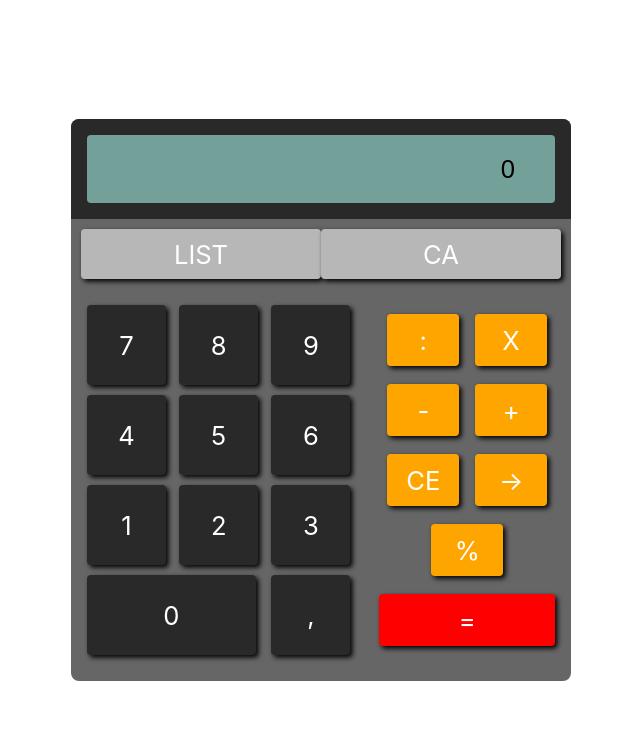
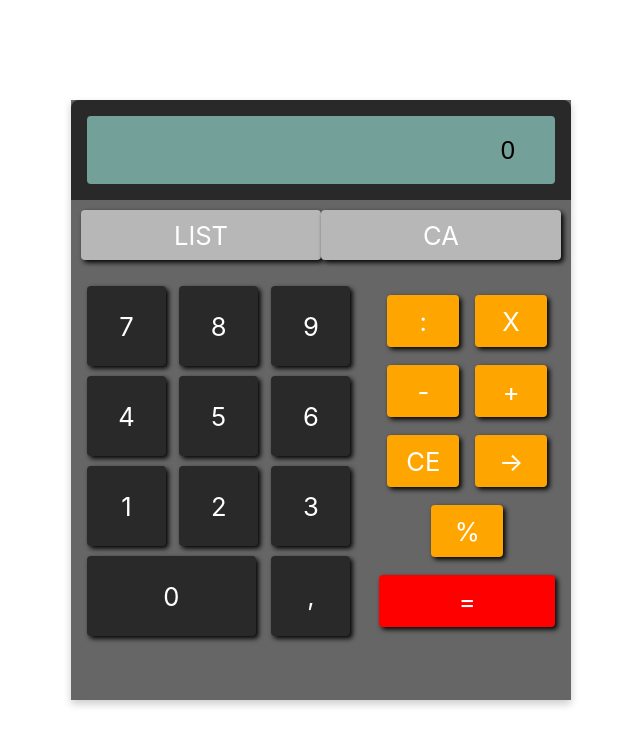
Before and after one commit to ThetaBet/AKTIREACT, a React (Create React App) app in the folder react-calculator/: page / in a window 1280 px wide. Shown: the top 746 px of the page, without its empty margins (319-959 px from the left). Built offline with nearby package versions, Linux system fonts and the light colour scheme; a web font is replaced by a local one.

Commit message:
add trick flip to see history

```diff
--- a/react-calculator/src/components/calculator/index.js
+++ b/react-calculator/src/components/calculator/index.js
@@ -171,10 +171,9 @@ export default class Calculator extends React.Component {
                 showHistory,
                 showResult} = this.state;
         return (
-            <div className="calculator-body">
-                {showHistory && (
-                    this.renderHistory()
-                )}
+            <div className={`calculator-body ${showHistory ? 'open' : ''}`}>
+                <div className="calculator-body-inner">
+                    <div className="calculator-front">
                         <div className="upper-wrapper">
                             <Display
                                 result={result}
@@ -228,5 +227,10 @@ export default class Calculator extends React.Component {
                             </div>
                         </div>
                     </div>
+                    <div className="calculator-back">
+                        {this.renderHistory()}
+                    </div>
+                </div>
+            </div>
         )}
 }
--- a/react-calculator/src/components/calculator/styles/index.css
+++ b/react-calculator/src/components/calculator/styles/index.css
@@ -2,15 +2,41 @@
 
 .calculator-body {
     width: 500px;
-    /* height: 600px; */
-    background-color: #666666;
+    height: 600px;
+    background-color: transparent;
     box-sizing: border-box;
     border-radius: 8px;
+    perspective: 1000px;
+}
+
+.calculator-body-inner {
+    position: relative;
+    background-color: #666666;
+    width: 100%;
+    height: 100%;
+    transition: transform 0.6s;
+    transform-style: preserve-3d;
+    box-shadow: 0 4px 8px 0 rgba(0,0,0,0.2);
+}
+
+.calculator-body.open .calculator-body-inner {
+    transform: rotateY(180deg);
+}
+
+.calculator-front, .calculator-back {
+    position: absolute;
+    width: 100%;
+    height: 100%;
+    -webkit-backface-visibility: hidden;
+    backface-visibility: hidden;
+}
+
+.calculator-back {
+    transform: rotateY(180deg);
 }
 
 .upper-wrapper {
     background-color: #292929;
-    transform: rotate3d(0,0, .5, 0);
     height: 100px;
     border-radius: 8px 8px 0 0;
     display: flex;
@@ -116,24 +142,24 @@
 /* History slider */
 .history-slider {
     background: white;
-    position: fixed;
-    width: 466px;
-    height: 66%;
-    z-index: 100;
+    /* position: fixed; */
+    width: 100%;
+    height: 100%;
+    /* z-index: 100;
     transform: translateY(100%);
-    transition: transform 0.9s ease-out;
+    transition: transform 0.9s ease-out; */
     border: solid 1px black;
     padding: 16px;
     text-align: end;
     border-radius: 11px;
 }
 
-.history-slider.open {
+/* .history-slider.open {
     transform: translateY(0);
-}
+} */
 
 .history-slider .history-container {
-    overflow-y: auto;
+    /* overflow-y: auto; */
 }
 .button.operator {
     background: orange;
```
Lines whose indentation alone changed are shown as unchanged.
